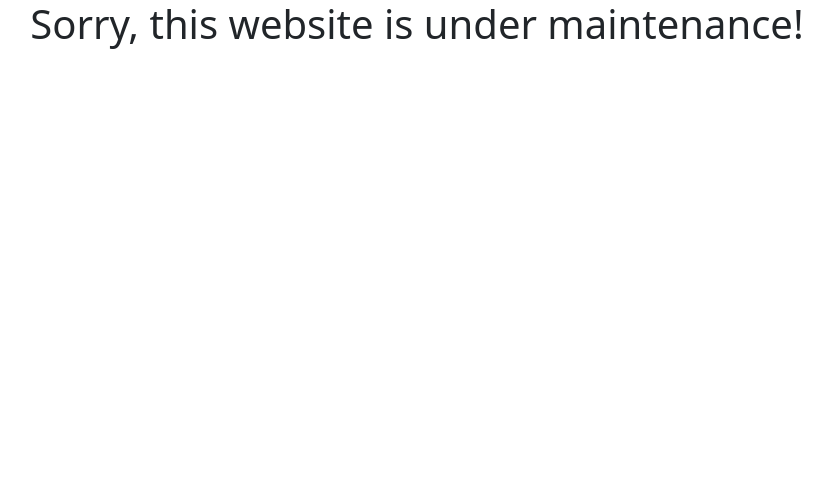
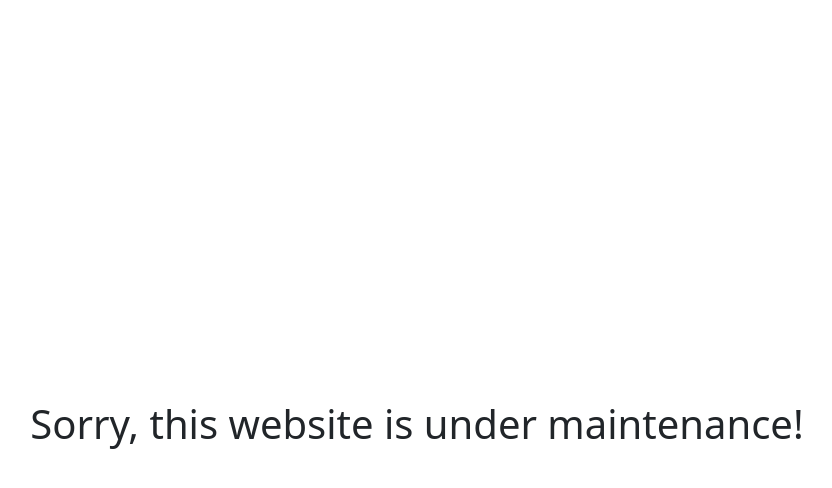
Before and after one commit to meetr0/meetr0.github.io, a website: page index.html in a window 1280 px wide. Shown: the whole page, without its empty margins (223-1055 px from the left). Drawn offline with Linux system fonts and the light colour scheme.

Commit message:
Maintenance 2
update maintenance page to center

```diff
--- a/index.html
+++ b/index.html
@@ -7,9 +7,10 @@
     <title>Kantin E.N.A.K</title>
 </head>
 <body>
-    <div class="p-6 py-6 text-center">
-         <h1>Sorry, this website is under maintenance!</h1>
-    </div>
+<div class="h-50"> </div>
+<div class="p-6 py-6 text-center">
+  <h1>Sorry, this website is under maintenance!</h1>
+</div>
 
 </body>
 </html>
```
